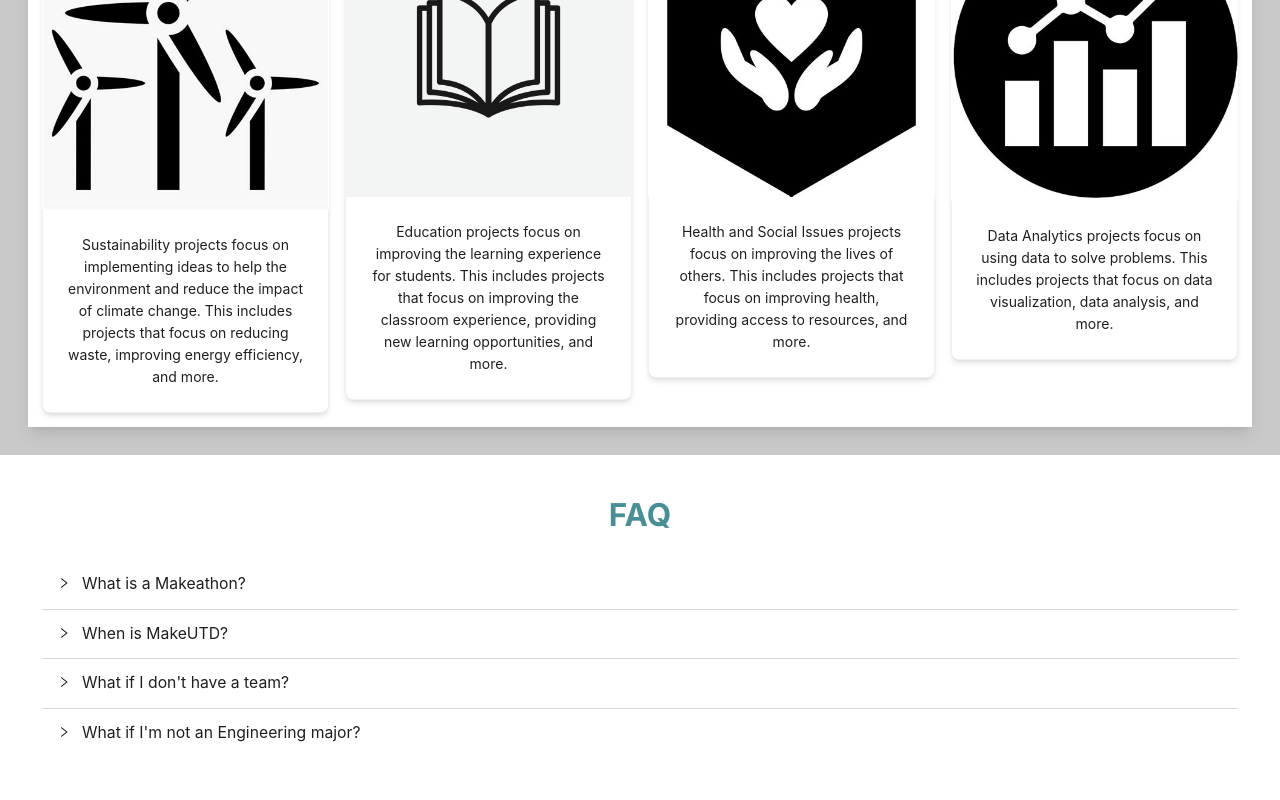
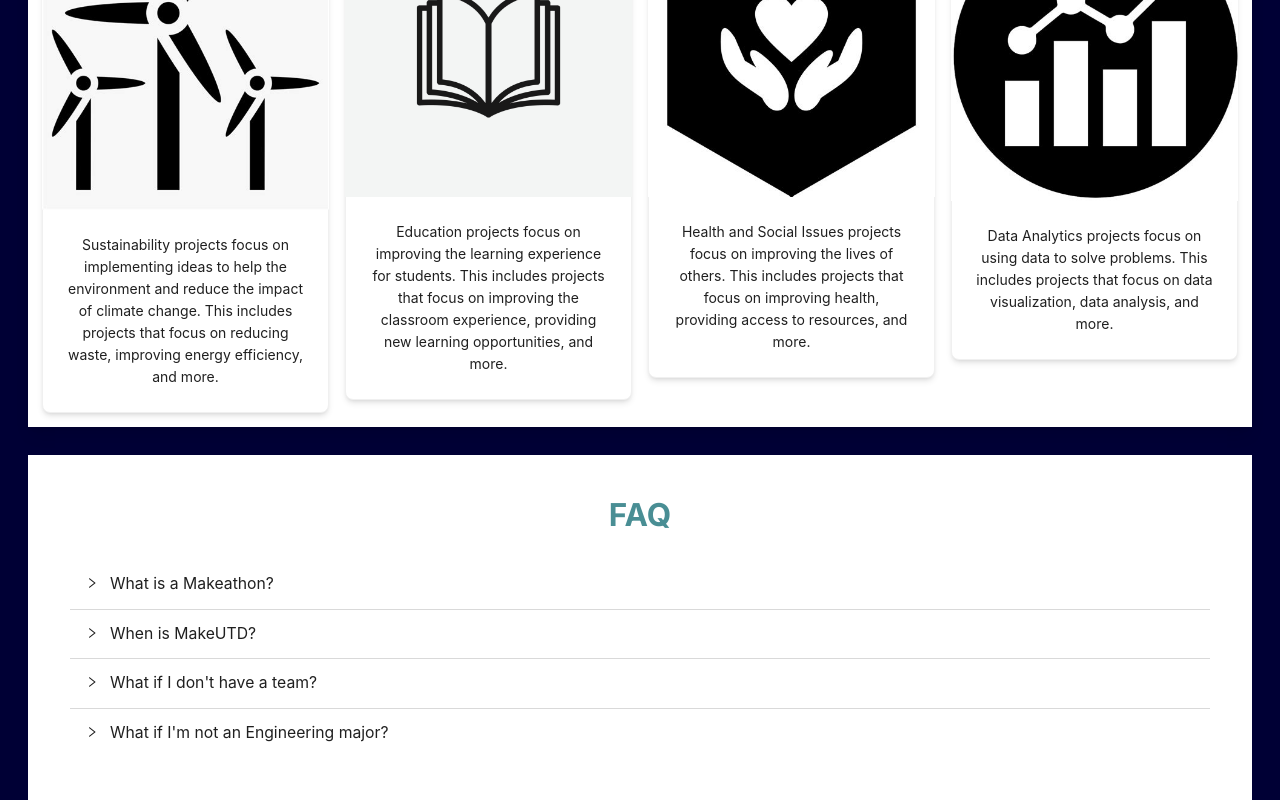
Before and after one commit to DallasFormulaRacing/Make-UTD, a Next.js app: page / in a window 1280 px wide. Shown: the part 1518-2318 px from the top of the page. Built offline with nearby package versions, Linux system fonts and the light colour scheme.

Commit message:
fix styling

```diff
--- a/app/(Shared-Components)/FAQSection.tsx
+++ b/app/(Shared-Components)/FAQSection.tsx
@@ -8,7 +8,7 @@ interface FAQItem {
 
 export default function FAQSection({ faqItems }: { faqItems: FAQItem[] }) {
     return (
-        <section id="FAQ-Section" className="p-12 bg-white">
+        <section id="FAQ-Section" className="p-12 m-8 bg-white">
             <h1 className="font-bold text-center mb-8 text-4xl text-secondary-blue">FAQ</h1>
             <Collapse
                 className="border-none bg-transparent text-lg"
--- a/app/page.tsx
+++ b/app/page.tsx
@@ -7,7 +7,7 @@ import FAQ from "./(home)/FAQ";
 
 export default function Home() {
     return (
-        <main className="bg-wh-100">
+        <main className="bg-[#000035]">
             <div className="relative h-[100svh] bg-[url('../public/temp_space_home.jpg')] bg-cover">
                 <Navbar />
             </div>
```
